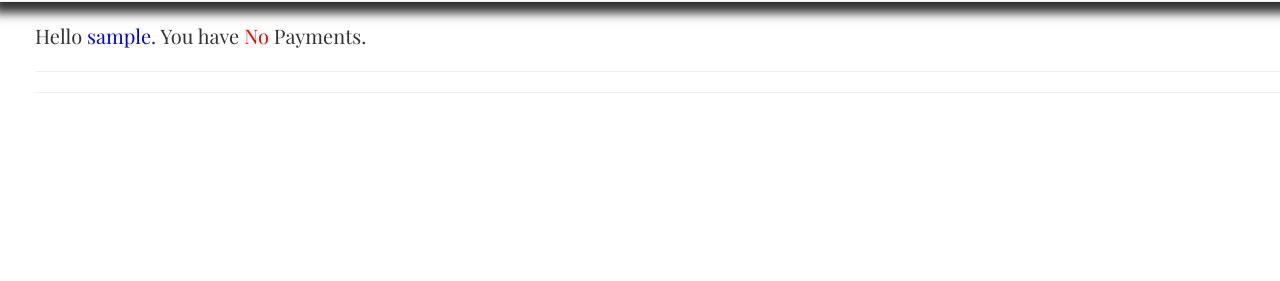
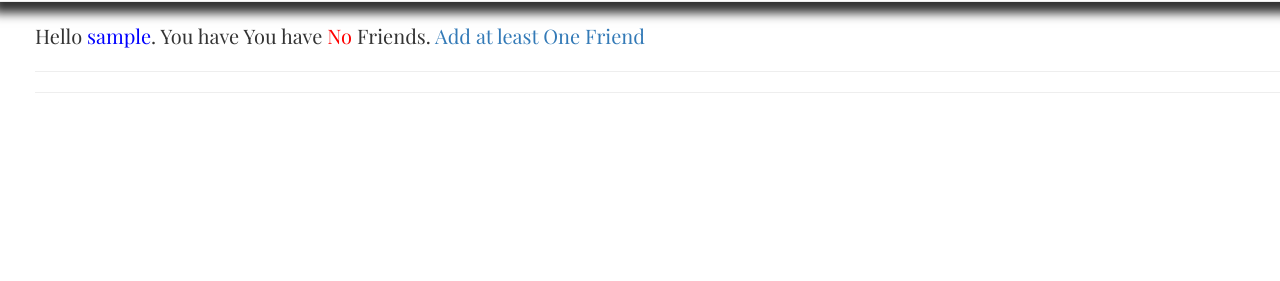
Before and after one commit to SirSaleh/dongy, a Django app: page /dongycosts/balance/ in a window 1280 px wide. Shown: the part 79-360 px from the top of the page. Run offline with Django 3.2, Linux system fonts and the light colour scheme; the visitor is signed in with stand-in values (Sample User, id 1); data comes from the database, SQL or seed files in the repository; data that the repository does not hold is empty; some libraries are stand-ins or nearby versions.

Commit message:
link to add friends and add payment for no friends in balance page added

```diff
--- a/dongycosts/templates/balance.html
+++ b/dongycosts/templates/balance.html
@@ -4,12 +4,17 @@
 {% endblock title %}
 {% block contents %}
   Hello <span style="color:blue;"> {{ UserName }}</span>. You have
-    {% if NumberOfPayments == 0 %}
-        <span style="color:red;"> No </span>
+    {% if userfriends_Number == 0%}
+      You have <span style="color:red;"> No </span> Friends. <a href= {% url 'dongy_addFriend' %}> Add at least One Friend </a>
     {% else %}
-        <span style="color:blue;"> {{ NumberOfPayments }} </span>
+      {% if NumberOfPayments == 0 %}
+          You Have {{userfriends_Number }} friends. But Unfortunately
+          <span style="color:red;"> No </span> Payments. add <a href= {% url 'dongy_equalform' %}> Add at least One Payment </a>.
+      {% else %}
+          <span style="color:blue;"> {{ NumberOfPayments }} </span> Payments.
+      {% endif %}
     {% endif %}
-    Payments.
+
     <hr>
     <ul>
     {% for UserBalancesName,UserBalancesVal in UserBalances.items %}
--- a/dongycosts/views.py
+++ b/dongycosts/views.py
@@ -60,6 +60,9 @@ def show_balance(request):
     # get user friends
     userfriends = friends.objects.filter(Username=  userid)
 
+    # friends Number
+    userfriends_Number = userfriends.__len__()
+
     # get user friends FriendNames
     userfriendsnames = map(lambda x: x.FriendName,userfriends)
 
@@ -114,6 +117,7 @@ def show_balance(request):
         'UserName':username,
         'NumberOfPayments':NumberOfPayments,
         'UserBalances':dict(UserBalances),
+        'userfriends_Number':userfriends_Number,
     }
 
     return HttpResponse(Balance_Template.render(Balance_Context,request))
```
Also changed, not shown: 1 other file.
